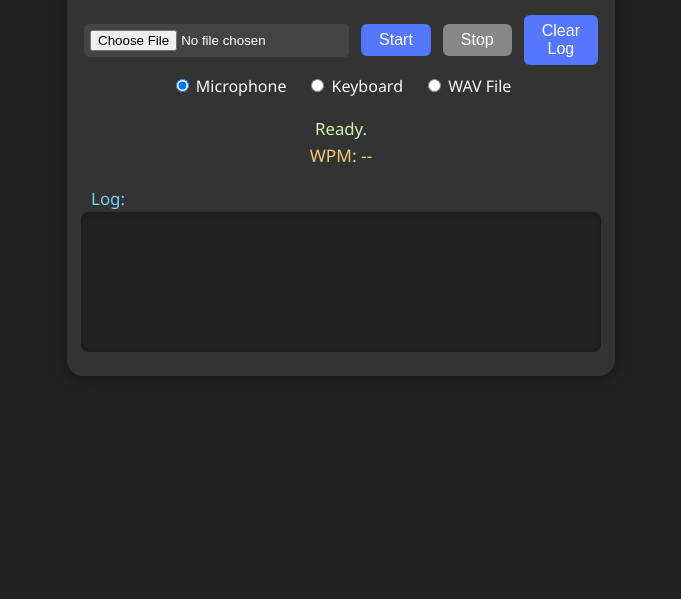
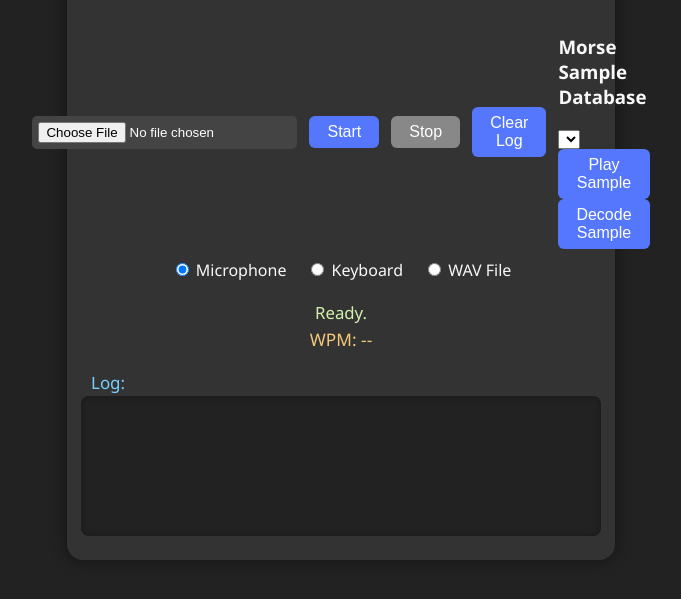
Before and after one commit to Sirsirington/BM-CW-DECODER, a plain HTML site: page index.html in a window 1280 px wide. Shown: the part 145-744 px from the top of the page, without its empty margins (299-980 px from the left). Drawn offline with Linux system fonts and the light colour scheme.

Commit message:
Update index.html
decode sample update

```diff
--- a/index.html
+++ b/index.html
@@ -18,6 +18,13 @@
       <button id="startBtn">Start</button>
       <button id="stopBtn" disabled>Stop</button>
       <button id="clearBtn">Clear Log</button>
+      <div id="sample-db-section">
+  <h3>Morse Sample Database</h3>
+  <select id="sampleSelect"></select>
+  <button id="playSample">Play Sample</button>
+  <button id="decodeSample">Decode Sample</button>
+  <div id="sampleInfo"></div>
+</div>
     </div>
     <div class="input-methods">
       <label><input type="radio" name="inputMethod" value="mic" checked> Microphone</label>
```
